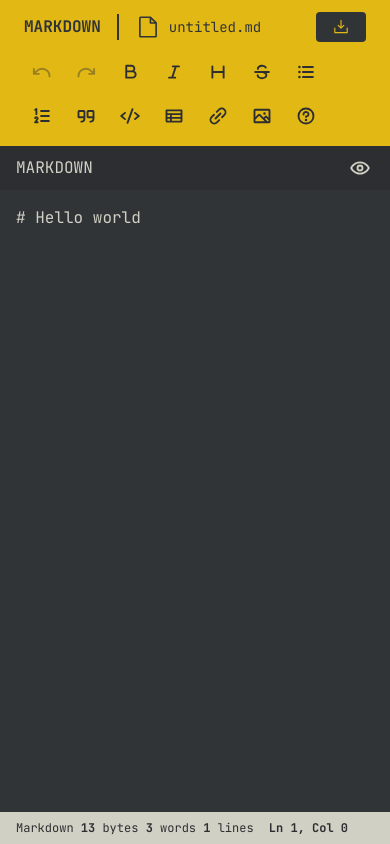
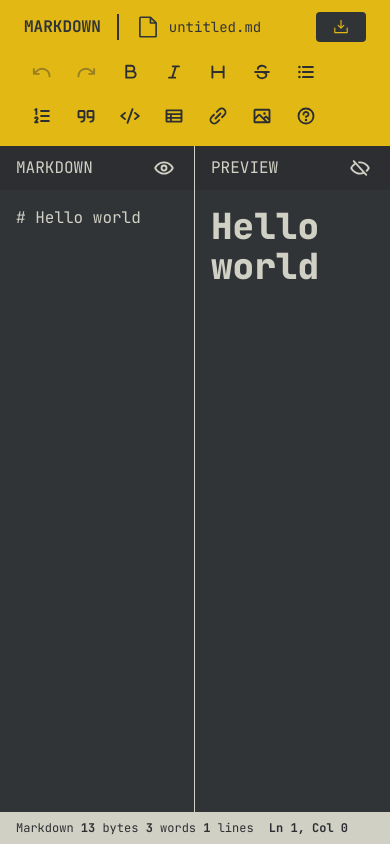
Before and after one commit to Lictro/markdown-editor, a Next.js app: page / in a window 390 px wide. Built offline with nearby package versions, Linux system fonts and the light colour scheme.

Commit message:
Revert Changes that were afecting the scrolling

```diff
--- a/src/app/page.tsx
+++ b/src/app/page.tsx
@@ -66,10 +66,7 @@ export default function Home() {
       />
 
       <div className="flex-1 min-h-0 flex flex-col">
-        <div className="md:grid md:grid-cols-2 h-full min-h-0 scrollbar">
-          <div
-            className={`h-full md:col-span-1 ${viewMode === "preview" ? "hidden md:block" : ""}`}
-          >
+        <div className="grid grid-cols-2 h-full min-h-0 scrollbar">
           <Editor
             value={markdown}
             onChange={setMarkdown}
@@ -78,17 +75,12 @@ export default function Home() {
             onCursorMove={handleCursorMove}
             setViewMode={setViewMode}
           />
-          </div>
-          <div
-            className={`h-full md:col-span-1 ${viewMode === "editor" ? "hidden md:block" : ""}`}
-          >
           <Preview
             content={markdown}
             setViewMode={setViewMode}
             previewRef={previewRef}
             onScroll={() => syncScroll("preview")}
           />
-          </div>
         </div>
 
         <div className="sticky bottom-0 z-20">
--- a/src/components/Editor.tsx
+++ b/src/components/Editor.tsx
@@ -23,7 +23,7 @@ export default function Editor({
   }, [onCursorMove]);
 
   return (
-    <div className="md:border-r md:border-warm-gray-light h-full flex flex-col min-h-0">
+    <div className="border-r border-warm-gray-light h-full flex flex-col min-h-0">
       <div className="py-2 px-4 bg-charcoal-dark shrink-0 flex justify-between items-center">
         <span>MARKDOWN</span>
         <button
```
Also changed, not shown: src/app/globals.css (line endings or trailing spaces). Lines whose indentation alone changed are shown as unchanged.
